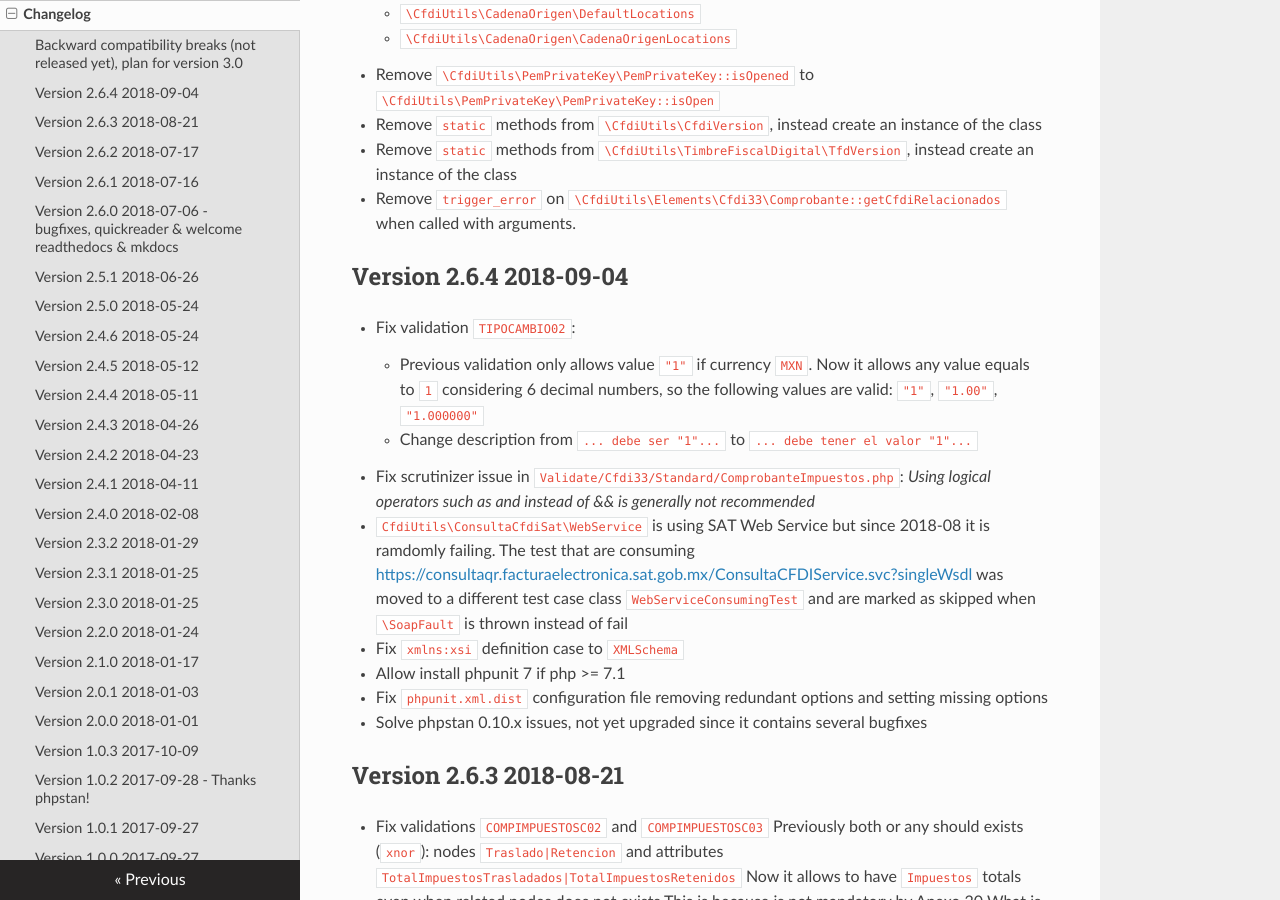
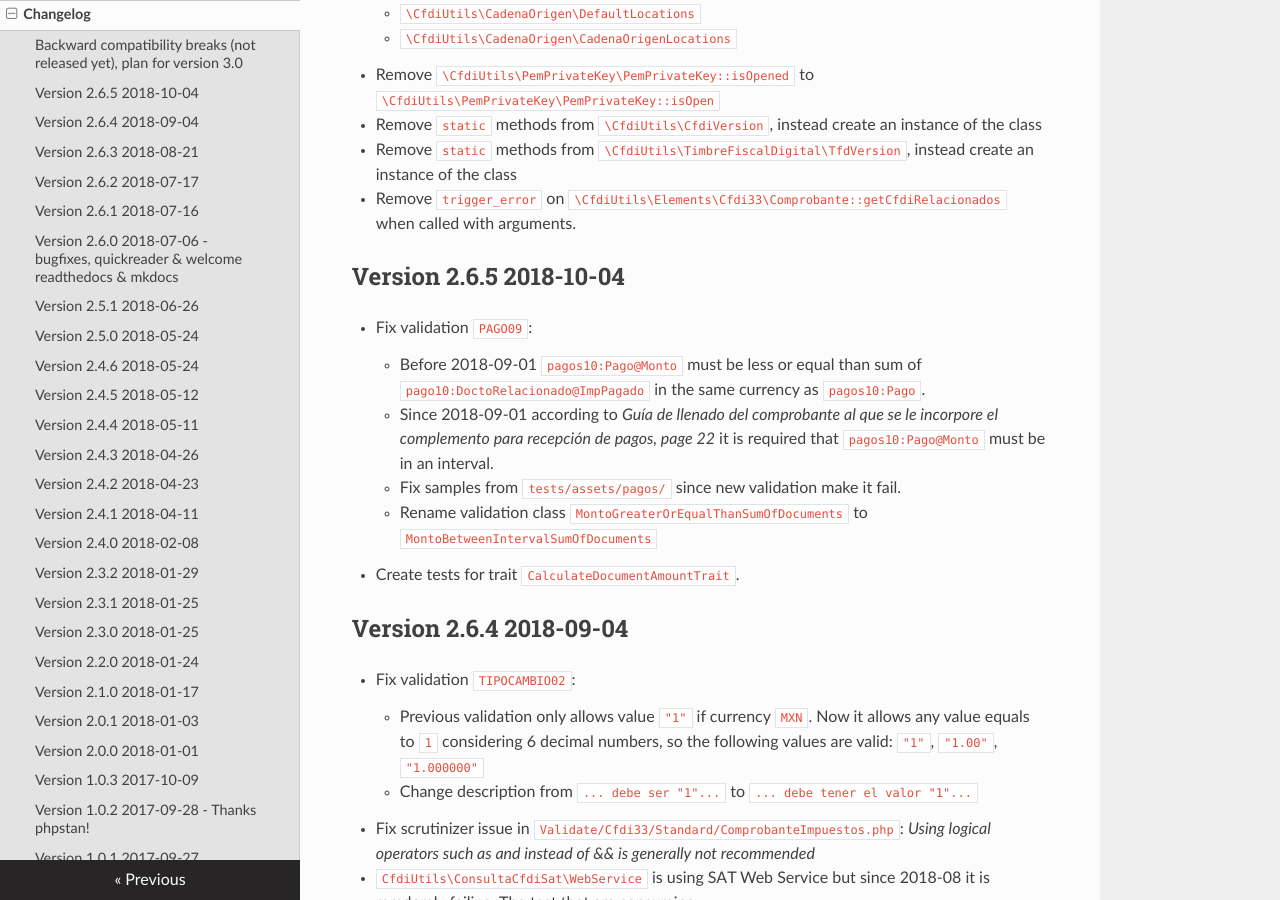
Before and after one commit to eclipxe13/CfdiUtils, an MkDocs documentation site: the page built from docs/CHANGELOG.md, in a window 1280 px wide and 900 px high, scrolled down 296 px. Built offline with MkDocs 1.6.1, drawn with Linux system fonts in a browser that asks for light colours; nearby versions of some CDN libraries; old or Windows-style settings are respelled for this version of MkDocs.

Commit message:
Document changes for version 2.6.5

```diff
--- a/docs/CHANGELOG.md
+++ b/docs/CHANGELOG.md
@@ -10,6 +10,18 @@
 - Remove `static` methods from `\CfdiUtils\CfdiVersion`, instead create an instance of the class
 - Remove `static` methods from `\CfdiUtils\TimbreFiscalDigital\TfdVersion`, instead create an instance of the class
 - Remove `trigger_error` on `\CfdiUtils\Elements\Cfdi33\Comprobante::getCfdiRelacionados` when called with arguments.
+
+
+## Version 2.6.5 2018-10-04
+
+- Fix validation `PAGO09`:
+    - Before 2018-09-01 `pagos10:Pago@Monto` must be less or equal than sum of `pago10:DoctoRelacionado@ImpPagado`
+      in the same currency as `pagos10:Pago`.
+    - Since 2018-09-01 according to *Guía de llenado del comprobante al que se le incorpore el complemento para
+      recepción de pagos, page 22* it is required that  `pagos10:Pago@Monto` must be in an interval.
+    - Fix samples from `tests/assets/pagos/` since new validation make it fail.
+    - Rename validation class `MontoGreaterOrEqualThanSumOfDocuments` to `MontoBetweenIntervalSumOfDocuments`
+- Create tests for trait `CalculateDocumentAmountTrait`.
 
 
 ## Version 2.6.4 2018-09-04
```
